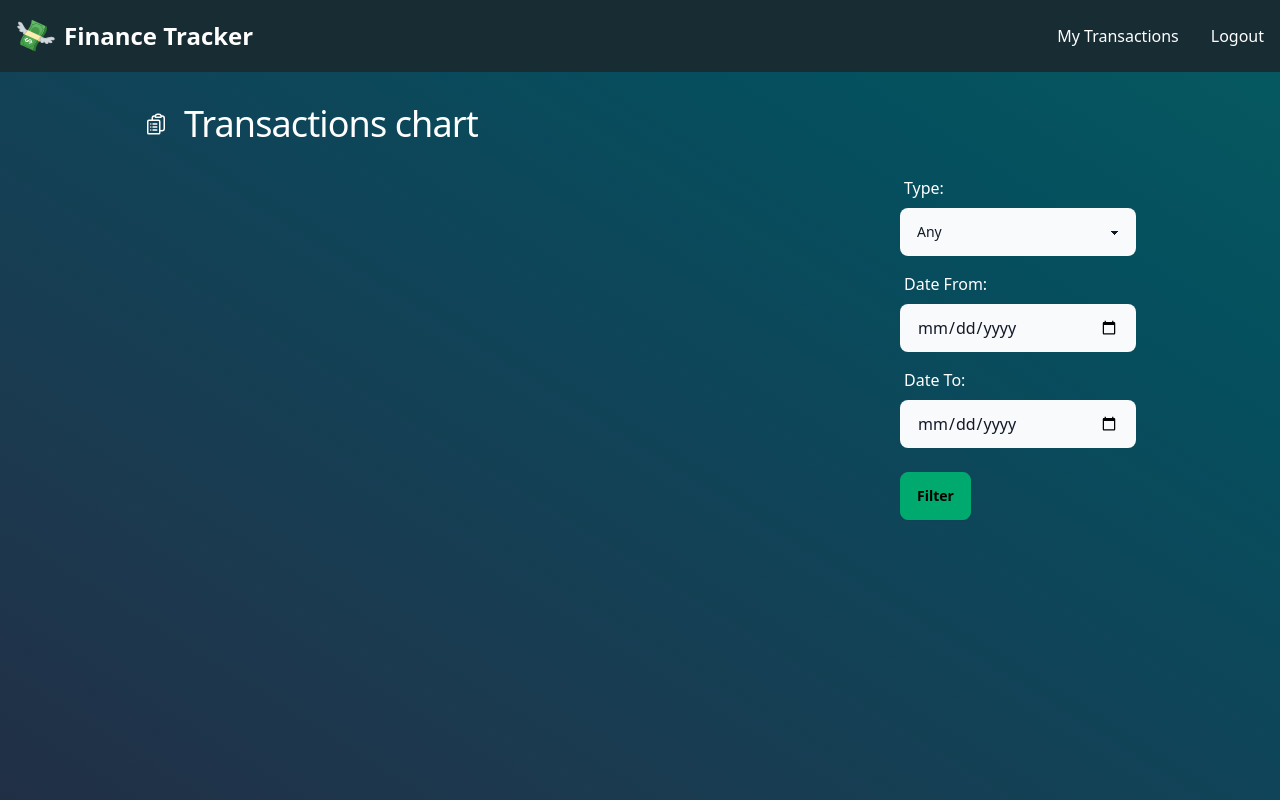
After one commit to zak155/finace-app-tarcker, a Django app: page /transactions/charts/ in a window 1280 px wide. The commit adds this page. Run offline with Django 4.2, Linux system fonts and the light colour scheme; the visitor is signed in with stand-in values (Sample User, id 1); data that the repository does not hold is empty; some libraries are stand-ins or nearby versions.

Commit message:
charts wit plotly

```diff
--- a/finance_project/settings.py
+++ b/finance_project/settings.py
@@ -37,6 +37,7 @@ INSTALLED_APPS = [
     'django_filters',
       'django_htmx',
       'django.contrib.humanize',
+      'template_partials',
 
     # project apps
     "tracker",
@@ -142,3 +143,4 @@ INTERNAL_IPS = [
 
 AUTH_USER_MODEL = 'tracker.User'
 LOGIN_REDIRECT_URL = 'index'
+PAGE_SIZE=5
--- /dev/null
+++ b/tracker/charting.py
@@ -0,0 +1,3 @@
+import plotly.express as px
+def plot_income_expenses_bar_charts(qs):
+    pass
--- a/tracker/templates/tracker/base.html
+++ b/tracker/templates/tracker/base.html
@@ -20,7 +20,8 @@
 
     <!-- Custom files -->
     <link href="{% static 'css/styles.css' %}" rel="stylesheet" />
-
+    <!--plotly js cdn-->
+    <script src="https://cdn.plot.ly/plotly-3.0.1.min.js" charset="utf-8"></script>
 
     {% block extra_head %}
 
--- /dev/null
+++ b/tracker/templates/tracker/charts.html
@@ -0,0 +1,18 @@
+{% extends 'tracker/base.html'%}
+
+{%block title%}
+chart
+{%endblock%}
+{%block content%}
+<h1 class="mt-4 mb-6 text-2xl leading-none tracking-tight text-white md:text-3xl lg:text-4xl flex items-center mb-4">
+    <svg xmlns="http://www.w3.org/2000/svg" fill="none" viewBox="0 0 24 24" stroke-width="1.5" stroke="currentColor" class="size-6 me-4">
+        <path stroke-linecap="round" stroke-linejoin="round" d="M9 12h3.75M9 15h3.75M9 18h3.75m3 .75H18a2.25 2.25 0 0 0 2.25-2.25V6.108c0-1.135-.845-2.098-1.976-2.192a48.424 48.424 0 0 0-1.123-.08m-5.801 0c-.065.21-.1.433-.1.664 0 .414.336.75.75.75h4.5a.75.75 0 0 0 .75-.75 2.25 2.25 0 0 0-.1-.664m-5.8 0A2.251 2.251 0 0 1 13.5 2.25H15c1.012 0 1.867.668 2.15 1.586m-5.8 0c-.376.023-.75.05-1.124.08C9.095 4.01 8.25 4.973 8.25 6.108V8.25m0 0H4.875c-.621 0-1.125.504-1.125 1.125v11.25c0 .621.504 1.125 1.125 1.125h9.75c.621 0 1.125-.504 1.125-1.125V9.375c0-.621-.504-1.125-1.125-1.125H8.25ZM6.75 12h.008v.008H6.75V12Zm0 3h.008v.008H6.75V15Zm0 3h.008v.008H6.75V18Z" />
+      </svg>
+
+    Transactions chart
+</h1>
+<div class="relative overflow-x-auto text-white" id="transaction-block">
+{% include 'tracker/partials/chart-container.html'%}
+</div>
+
+{%endblock%}
--- /dev/null
+++ b/tracker/templates/tracker/partials/chart-container.html
@@ -0,0 +1,50 @@
+{% load widget_tweaks%}
+
+
+<!--grid container-->
+<div class="flex flex-col-reverse md:grid md:grid-cols-4 md:gap-4" id="charts-container">
+    <!--3/4 colos for the table of transaction-->
+   <div class="col-span-3">
+
+   </div>
+<!--1/4 cols for the transaction table-->
+   <div class="col-span-1">
+
+  <form  hx-get="{% url 'transactions-chart'%}"
+         hx-target="#charts-container"
+         hx-swap="outerHTML"
+         id="filterform"
+         hx-indicator="#spinner">
+    <div class="mb-2 form-control">
+    {{filter.form.transaction_type|add_label_class:"label text-white"}}
+    {% render_field filter.form.transaction_type class="select bg-gray-50 text-gray-900" %}
+    </div>
+
+    <div class="mb-2 form-control">
+      {{filter.form.start_date|add_label_class:"label text-white"}}
+      {% render_field filter.form.start_date class="input bg-gray-50 text-gray-900" %}
+      </div>
+
+      <div class="mb-2 form-control">
+        {{filter.form.end_date|add_label_class:"label text-white"}}
+        {% render_field filter.form.end_date class="input bg-gray-50 text-gray-900" %}
+        </div>
+
+        <div class="mb-4 form-control">
+
+          {% render_field filter.form.category class="text-green-500 border-gray-300 focus:ring-green-300" %}
+          </div>
+
+    <button class="btn btn-success">
+      Filter
+    </button>
+  </form>
+   </div>
+  </div>
+
+  <span id="spinner" class="loading loading-spinner loading-xshtmx-indicator
+  htmx-indicator" ></span>
+<span id="spinner" class="loading loading-spinner loading-sm htmx-indicator
+htmx-indicator" ></span>
+<span id="spinner" class="loading loading-spinner loading-md htmx-indicator
+htmx-indicator"></span>
--- a/tracker/urls.py
+++ b/tracker/urls.py
@@ -7,5 +7,7 @@ urlpatterns = [
     path('transactions/',views.transactions_list,name='transactions-list'),
     path('transactions/create',views.createTransaction,name="create-transaction"),
     path('transactions/<int:pk>/update/',views.updateTransaction,name="update"),
-    path('transactions/<int:pk>/delete/',views.deleteTransaction,name="delete")
+    path('transactions/<int:pk>/delete/',views.deleteTransaction,name="delete"),
+    path('get-transactions/',views.getTransaction,name="get-transactions"),
+    path('transactions/charts/',views.transactionCharts,name="transactions-chart")
 ]
--- a/tracker/views.py
+++ b/tracker/views.py
@@ -2,10 +2,13 @@ from django.shortcuts import render
 from tracker.models import Transaction
 from django.contrib.auth.decorators import login_required
 from django.views.decorators.http import require_http_methods
+from django.core.paginator import Paginator
+from django.conf import settings
 from tracker.filter import TransactionFilter
 from tracker.forms import TransactionForm
 from django_htmx.http import retarget
 from django.shortcuts import get_object_or_404
+from tracker.charting import plot_income_expenses_bar_charts
 
 # Create your views here.
 def index(request):
@@ -14,12 +17,15 @@ def index(request):
 def transactions_list(request):
     transactions_filter=TransactionFilter(
         request.GET,
-        queryset=Transaction.objects.filter(user=request.user)
+        queryset=Transaction.objects.filter(user=request.user).select_related('category')
 
     )
+    paginator=Paginator(transactions_filter.qs,settings.PAGE_SIZE)
+    transaction_page=paginator.page(1)#default when this view trigerred
     total_income=transactions_filter.qs.get_income_total()
     total_expense=transactions_filter.qs.get_expense_total()
     context={
+        'transactions':transaction_page,
         'filter':transactions_filter,
         'total_income':total_income,
         'total_expense':total_expense,
@@ -73,3 +79,28 @@ def deleteTransaction(request,pk):
         'message':f"Transaction of{transaction.amount} on {transaction.date} deleted sucessfully"
     }
     return render(request,'tracker/partials/transaction-success.html',context)
+@login_required
+def getTransaction(request):
+    import time
+    time.sleep(2)
+    page=request.GET.get('page',1)
+    transactions_filter=TransactionFilter(
+        request.GET,
+        queryset=Transaction.objects.filter(user=request.user).select_related('category')
+
+    )
+    paginator=Paginator(transactions_filter.qs,settings.PAGE_SIZE)
+    context={
+        'transactions':paginator.page(page)
+    }
+    return render(request,
+                  'tracker/partials/transaction-container.html#transaction_list',
+                  context)
+def transactionCharts(request):
+     transactions_filter=TransactionFilter(
+        request.GET,
+        queryset=Transaction.objects.filter(user=request.user).select_related('category')
+
+     )
+     context={'filter': transactions_filter}
+     return render(request,'tracker/charts.html',context)
```
Also changed, not shown: tracker/templates/tracker/index.html (+11 -0 lines), tracker/templates/tracker/partials/transaction-container.html (+23 -3 lines).
